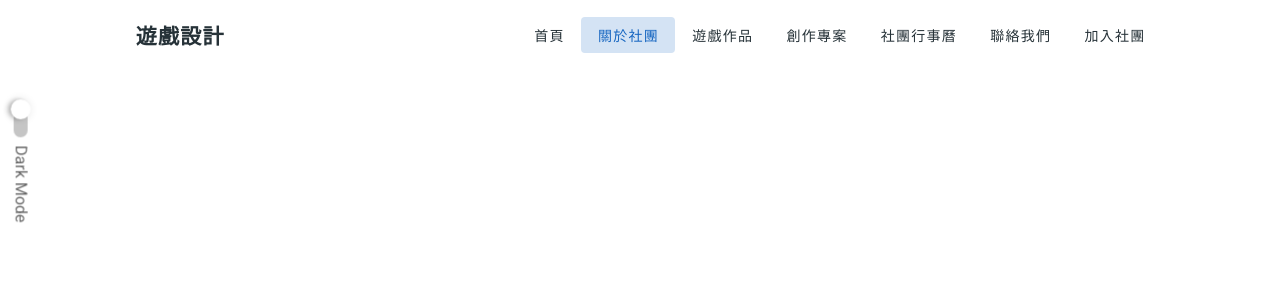
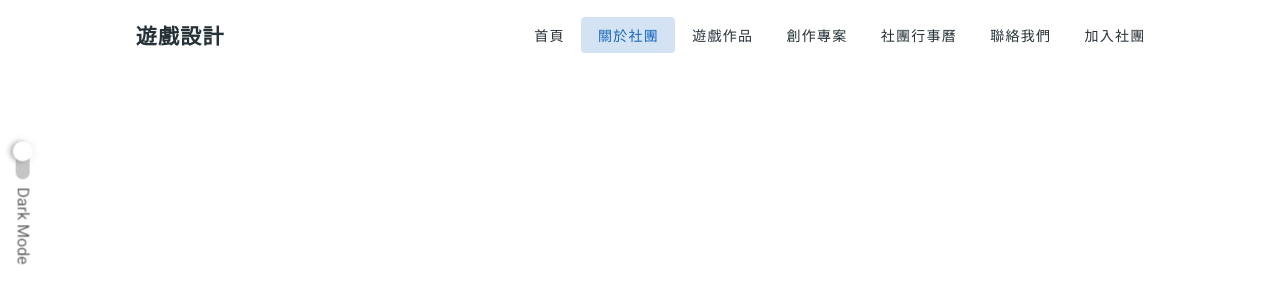
Before and after one commit to NTUT-NGD/official-site, a Vue app: page /about in a window 1280 px wide. Shown: the top 304 px of the page. Built offline with nearby package versions, Linux system fonts and the light colour scheme; no server answers; what vue-gapi would draw is missing.

Commit message:
Refactor dark mode feature

```diff
--- a/src/App.vue
+++ b/src/App.vue
@@ -6,7 +6,6 @@
       @drawerState="setDrawer"
       class="hidden-lg-and-up"
     />
-    <darkThemeSwitch />
     <v-content>
       <router-view></router-view>
     </v-content>
@@ -14,7 +13,6 @@
 </template>
 
 <script>
-import darkThemeSwitch from "@/components/appbar/switch.vue";
 import appbar from "@/components/appbar/index.vue";
 import drawer from "@/components/appbar/drawer.vue";
 export default {
@@ -25,7 +23,6 @@ export default {
     };
   },
   components: {
-    darkThemeSwitch,
     appbar,
     drawer
   },
--- a/src/components/appbar/index.vue
+++ b/src/components/appbar/index.vue
@@ -22,6 +22,12 @@
 
     <v-spacer></v-spacer>
 
+    <v-switch
+      v-model="themeSwitch"
+      label="Dark Mode"
+      color="primary"
+      class="darkThemeSwitch"
+    ></v-switch>
     <v-toolbar-title class="hidden-md-and-down">
       <v-btn
         v-bind:color="getActivedPage === item.src ? 'btnColor' : 'secondary'"
@@ -43,6 +49,7 @@ export default {
   props: ["drawer"],
   data() {
     return {
+      themeSwitch: false,
       chosenBtn: "",
       items: [
         { name: "首頁", src: "/" },
@@ -67,6 +74,11 @@ export default {
     getActivedPage() {
       return this.$store.state.activedPage;
     }
+  },
+  watch: {
+    themeSwitch(newValue) {
+      this.$vuetify.theme.dark = newValue;
+    }
   }
 };
 </script>
@@ -76,6 +88,12 @@ export default {
 html,
 body {
   font-family: "Noto Sans", sans-serif;
+}
+@media only screen and (max-width: 1263px) {
+  .darkThemeSwitch {
+    position: relative;
+    top: 10px;
+  }
 }
 @media only screen and (min-width: 1264px) {
   .appbar {
@@ -91,5 +109,12 @@ body {
     background: linear-gradient(to top, #bbdefb 50%, transparent 50%);
     border-radius: 0;
   }
+  .darkThemeSwitch {
+    position: fixed;
+    z-index: 1;
+    top: 180px;
+    left: -50px;
+    transform: rotate(90deg);
+  }
 }
 </style>
--- a/src/components/appbar/switch.vue
+++ b/src/components/appbar/switch.vue
@@ -1,10 +1,12 @@
 <template>
+  <v-app>
     <v-switch
       v-model="themeSwitch"
       label="Dark Mode"
       color="primary"
       class="darkThemeSwitch"
     ></v-switch>
+  </v-app>
 </template>
 
 <script>
@@ -19,18 +21,26 @@ export default {
   watch: {
     themeSwitch(newValue) {
       this.$vuetify.theme.dark = newValue;
+    },
+    switchState() {
+      this.themeSwitch = this.themeSwitch == true ? true : false;
     }
   },
-  computed: {}
+  computed: {},
+  mounted() {
+    this.setSwitch();
+  }
 };
 </script>
 
 <style>
+@media only screen and (min-width: 1264px) {
   .darkThemeSwitch {
     position: fixed;
     z-index: 1;
-  top: 15%;
+    top: 180px;
     left: -50px;
     transform: rotate(90deg);
   }
+}
 </style>
```
Lines whose indentation alone changed are shown as unchanged.
